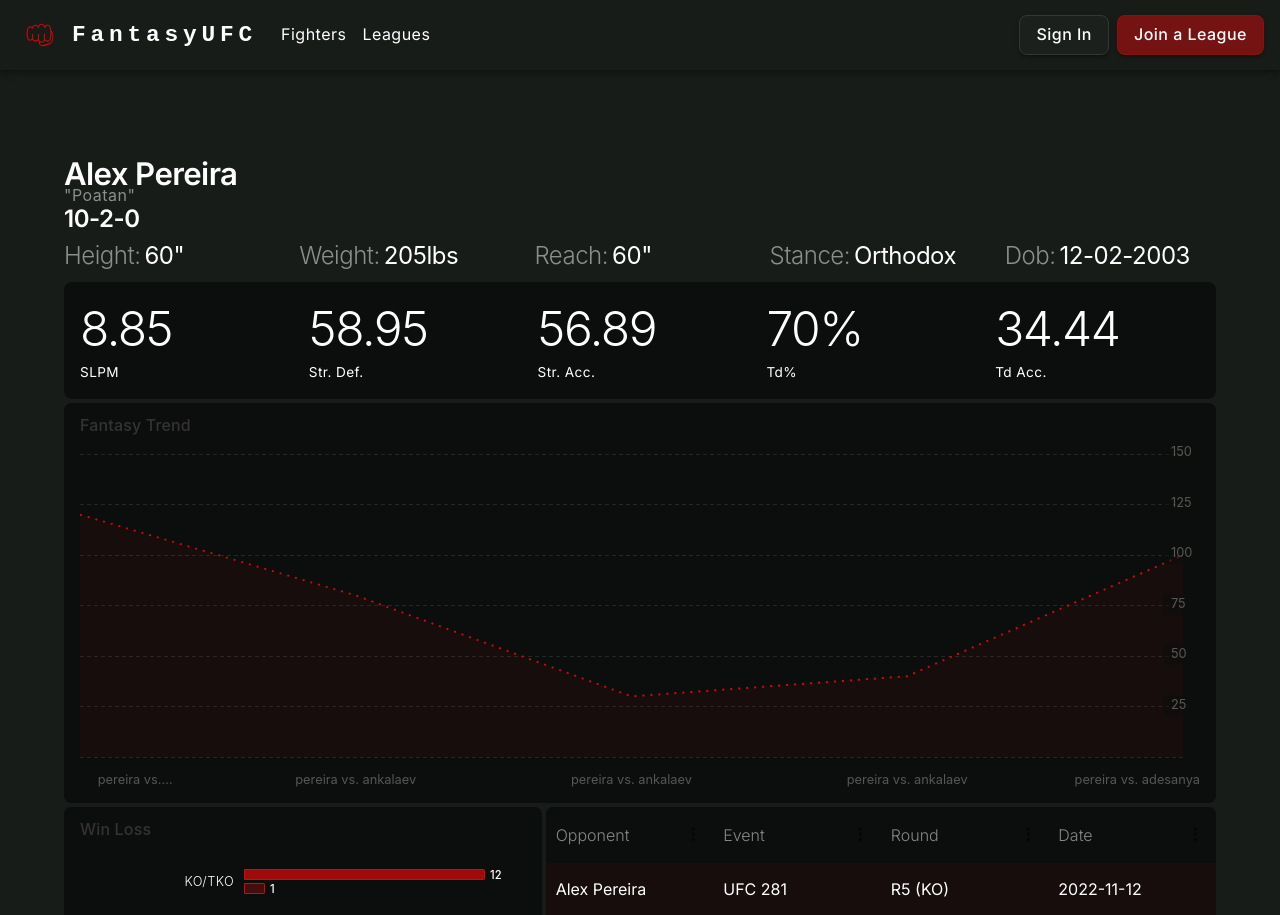
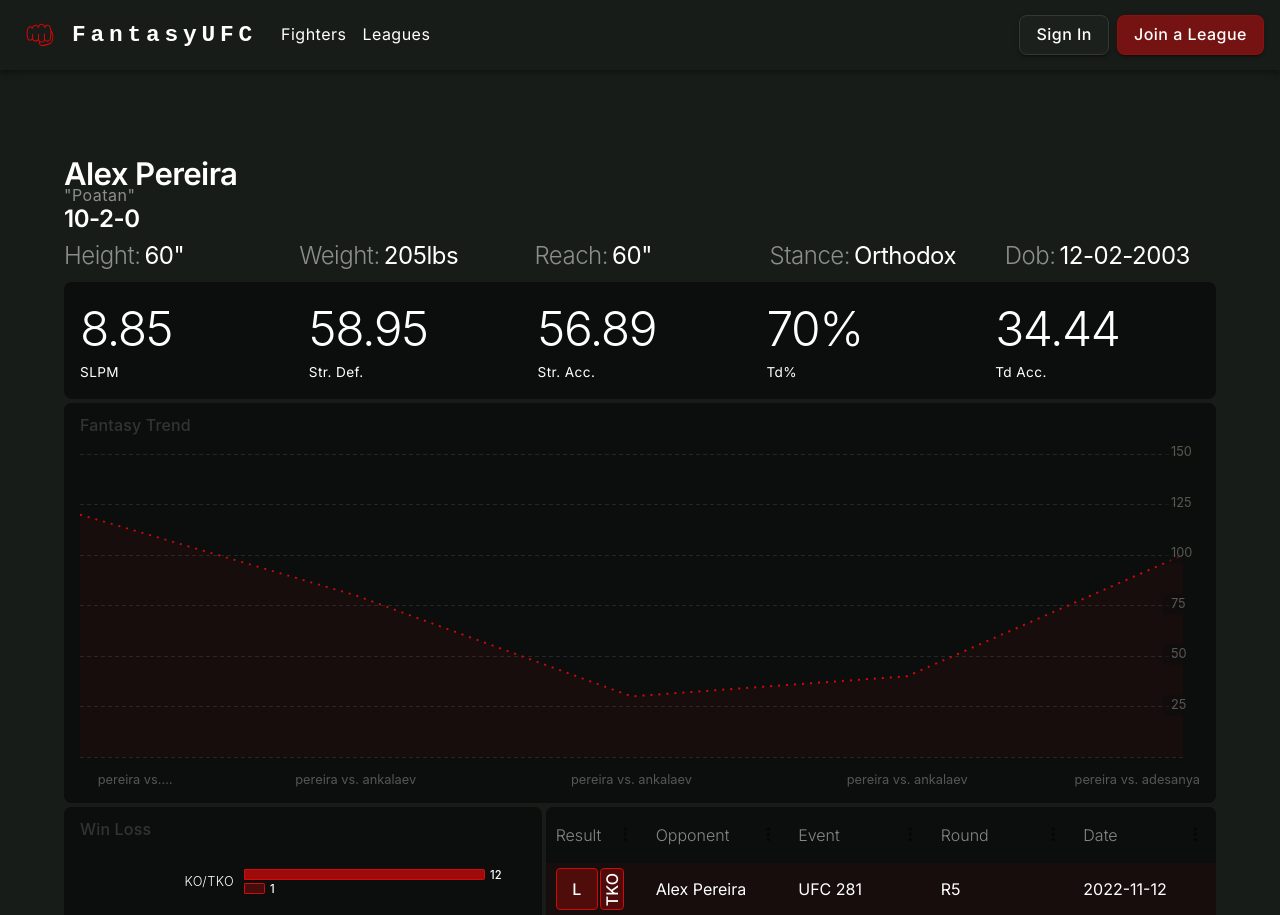
Before and after one commit to treyrachall10/ufc-fantasy-app, a React (Create React App) app in the folder frontend/ufc-fantasy-frontend/: page /fighter in a window 1280 px wide. Shown: the top 915 px of the page. Built offline with nearby package versions, Linux system fonts and the light colour scheme.

Commit message:
badge component creation, implement to AthleteStatsPage

```diff
--- a/frontend/ufc-fantasy-frontend/src/App.tsx
+++ b/frontend/ufc-fantasy-frontend/src/App.tsx
@@ -48,6 +48,7 @@
     whiteAlpha20: PaletteOptions['primary'];
     dashboardBlack: PaletteOptions['primary'];
     brandAlpha50: PaletteOptions['primary'];
+    brandAlpha75: PaletteOptions['primary'];
     gray800?: PaletteOptions['primary'];
     gray900?: PaletteOptions['primary'];
   }
@@ -59,6 +60,7 @@
     brandAlpha50?: PaletteOptions['primary'];
     gray800?: PaletteOptions['primary'];
     gray900?: PaletteOptions['primary'];
+    brandAlpha75?: PaletteOptions['primary'];
   }
 }
 
@@ -194,6 +196,9 @@
       brandAlpha50: { // Defines the brand color 50% alpha channel
         main: 'hsla(0, 91%, 43%, 0.5)',
       },
+      brandAlpha75: { // Defines the brand color 75% alpha channel
+        main: 'hsla(0, 91%, 43%, 0.75)',
+      },
       background: { // Defines the defualt background color
         default: 'hsla(135, 8%, 10%, 1)'
       },
@@ -237,7 +242,7 @@
           "--DataGrid-borderColor": "transparent",
           "--DataGrid-columnSeparatorColor": "transparent",
           "& .MuiDataGrid-columnSeparator": { opacity: 0 },
-          //Background Colors
+          //Colors
           "& .MuiDataGrid-columnHeader": {backgroundColor:  'hsla(150, 8%, 5%, 1)'},
           backgroundColor: 'hsla(150, 8%, 5%, 1)',
           "& .MuiDataGrid-columnHeaderTitle":{
--- /dev/null
+++ b/frontend/ufc-fantasy-frontend/src/components/badges/FightResultBadge.tsx
@@ -0,0 +1,63 @@
+import { Box, Stack, Typography } from "@mui/material";
+
+interface FightResultBadge {
+    result: string;
+    method: string;
+}
+
+export default function FightResultBadge({result, method}: FightResultBadge){
+
+
+    const bgColor = result === 'W'? 'brandAlpha75.main': 'brand.light'
+
+    return (
+        <Box sx={{
+            display: "inline-flex",
+            justifyContent: "flex-start",
+            alignItems: "center",
+            gap: .25
+        }}>
+            {/* Result */}
+            <Box sx={{
+                borderRadius: 1,
+                backgroundColor: bgColor,
+                border: 'solid .5px',
+                borderColor: 'brand.main',
+                display: "flex",
+                alignItems: "center",
+                justifyContent: "center",
+                height: 42,
+                width: 42,
+            }}>
+                <Typography sx={{
+                                fontWeight: '500',
+                                textAlign: 'center',
+                                lineHeight: '100%'}}
+                                >{result.toUpperCase()}
+                </Typography>
+            </Box>
+            {/* Method */}
+            <Box sx={{
+                width: 24,
+                height: 42,
+                backgroundColor: 'brand.light',
+                borderRadius: 1,
+                border: 'solid .5px',
+                borderColor: 'brand.main',
+                display: 'flex',
+                alignItems: 'center',
+                justifyContent: 'center',
+            }}>
+                <Typography sx={{
+                    fontWeight: 500,
+                    writingMode: 'vertical-lr',
+                    transform: 'rotate(180deg)',
+                    transformOrigin: 'center',
+                    lineHeight: '100%'
+                    }}>
+                        {method.toUpperCase()}
+                    </Typography>
+            </Box>
+        </Box>
+    )
+}
--- a/frontend/ufc-fantasy-frontend/src/pages/AthleteStatsPage.tsx
+++ b/frontend/ufc-fantasy-frontend/src/pages/AthleteStatsPage.tsx
@@ -5,6 +5,7 @@
 import FightsList from "../components/lists/FightsList";
 import WinLossChart from "../components/charts/WinLossChart";
 import FantasyTrendLineChart from "../components/charts/FantasyTrendLineChart";
+import FightResultBadge from "../components/badges/FightResultBadge";
 import { FantasyFightScore, FighterWithCareerStats } from "../types/types";
 import { useQuery } from "@tanstack/react-query";
 import { useParams } from "react-router";
@@ -69,9 +70,11 @@
     }))
         */}
 
+
     // Define the columns for the data grid
     // Each column needs: field (matches the data property name), headerName (what users see), and width
     const columns = [
+        {field: 'result', headerName: 'Result', renderCell: (params: any) => {return <FightResultBadge result={params.row.result} method={params.row.method}/>}},
         {field: 'opponent', headerName: 'Opponent', flex: 1},
         {field: 'event', headerName: 'Event', flex: 1 }, //Flex keeps consistent sizing when chaning window size
         {field: 'round', headerName: 'Round', flex: 1 },
@@ -83,51 +86,65 @@
     const rows = [
   {
     id: 1,
+    result: 'L',
+    method: 'TKO',
     opponent: 'Alex Pereira',
     event: 'UFC 281',
-        round: 'R5 (KO)',
+    round: 'R5',
     date: '2022-11-12',
   },
   {
     id: 2,
+    result: 'L',
+    method: 'DEC',
     opponent: 'Robert Whittaker',
     event: 'UFC 271',
-        round: 'Decision',
+    round: 'R5',
     date: '2022-02-12',
   },
   {
     id: 3,
+    result: 'W',
+    method: 'TKO',
     opponent: 'Paulo Costa',
     event: 'UFC 253',
-        round: 'R2 (TKO)',
+    round: 'R2',
     date: '2020-09-26',
   },
   {
     id: 4,
+    result: 'W',
+    method: 'DEC',
     opponent: 'Kelvin Gastelum',
     event: 'UFC 236',
-        round: 'Decision',
+    round: 'R5',
     date: '2019-04-13',
   },
   {
     id: 5,
+    result: 'W',
+    method: 'TKO',
     opponent: 'Derek Brunson',
     event: 'UFC 230',
-        round: 'R1 (TKO)',
+    round: 'R1',
     date: '2018-11-03',
   },
   {
     id: 6,
+    result: 'W',
+    method: 'DEC',
     opponent: 'Anderson Silva',
     event: 'UFC 234',
-        round: 'Decision',
+    round: 'R5',
     date: '2019-02-10',
   },
   {
     id: 7,
+    result: 'W',
+    method: 'DEC',
     opponent: 'Jared Cannonier',
     event: 'UFC 276',
-        round: 'Decision',
+    round: 'R5',
     date: '2022-07-02',
   },
 ];
@@ -266,6 +283,7 @@
                                            rows={rows}
                                            hideFooter
                                            disableColumnSorting
+                                           disableRowSelectionOnClick
                                             //Allows alternating colored rows
                                             getRowClassName={(params) =>
                                                 params.indexRelativeToCurrentPage % 2 === 0 ? "even-row" : "odd-row"
```
Lines whose indentation alone changed are shown as unchanged.
